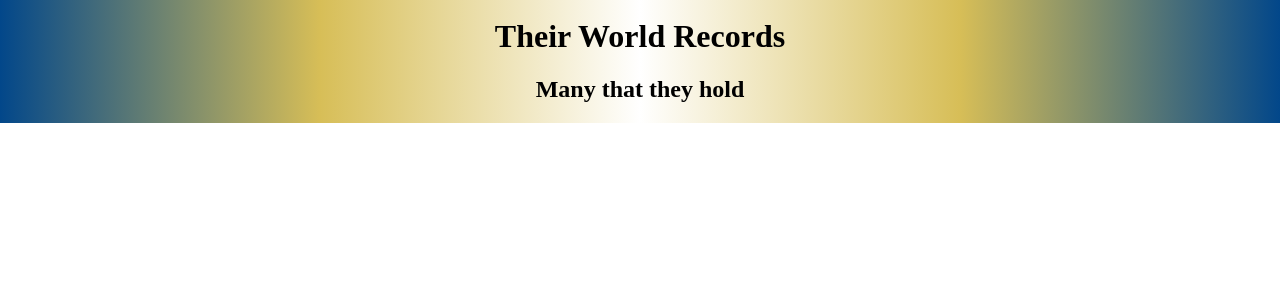
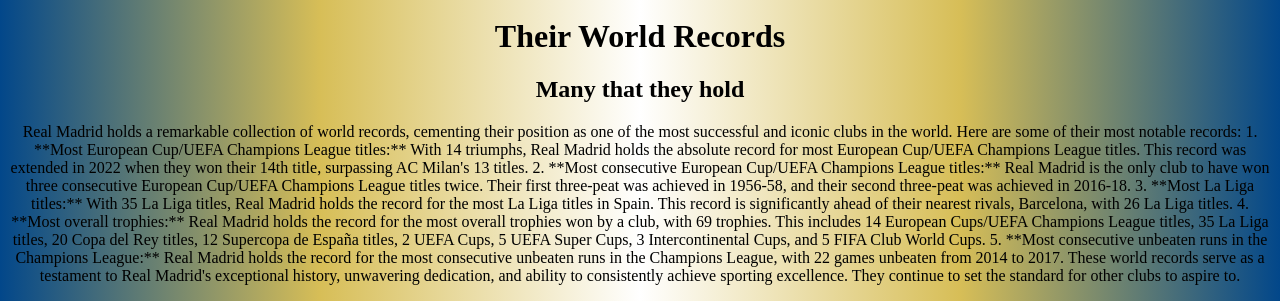
Before and after one commit to TA9191/All-About-Madrid, a plain HTML site: page index.html in a window 1280 px wide. Shown: the part 962-1263 px from the top of the page. Before the commit the page ends 1085 px from the top, so only its background shows below. Drawn offline with Linux system fonts and the light colour scheme.

Commit message:
Update index.html

```diff
--- a/index.html
+++ b/index.html
@@ -29,6 +29,19 @@
 
 <h1><strong>Their World Records</strong></h1>
   <h2>Many that they hold</h2>
+    <p>Real Madrid holds a remarkable collection of world records, cementing their position as one of the most successful and iconic clubs in the world. Here are some of their most notable records:
+
+1. **Most European Cup/UEFA Champions League titles:** With 14 triumphs, Real Madrid holds the absolute record for most European Cup/UEFA Champions League titles. This record was extended in 2022 when they won their 14th title, surpassing AC Milan's 13 titles.
+
+2. **Most consecutive European Cup/UEFA Champions League titles:** Real Madrid is the only club to have won three consecutive European Cup/UEFA Champions League titles twice. Their first three-peat was achieved in 1956-58, and their second three-peat was achieved in 2016-18.
+
+3. **Most La Liga titles:** With 35 La Liga titles, Real Madrid holds the record for the most La Liga titles in Spain. This record is significantly ahead of their nearest rivals, Barcelona, with 26 La Liga titles.
+
+4. **Most overall trophies:** Real Madrid holds the record for the most overall trophies won by a club, with 69 trophies. This includes 14 European Cups/UEFA Champions League titles, 35 La Liga titles, 20 Copa del Rey titles, 12 Supercopa de España titles, 2 UEFA Cups, 5 UEFA Super Cups, 3 Intercontinental Cups, and 5 FIFA Club World Cups.
+
+5. **Most consecutive unbeaten runs in the Champions League:** Real Madrid holds the record for the most consecutive unbeaten runs in the Champions League, with 22 games unbeaten from 2014 to 2017.
+
+These world records serve as a testament to Real Madrid's exceptional history, unwavering dedication, and ability to consistently achieve sporting excellence. They continue to set the standard for other clubs to aspire to.</p>
 </center>
 
 
```
